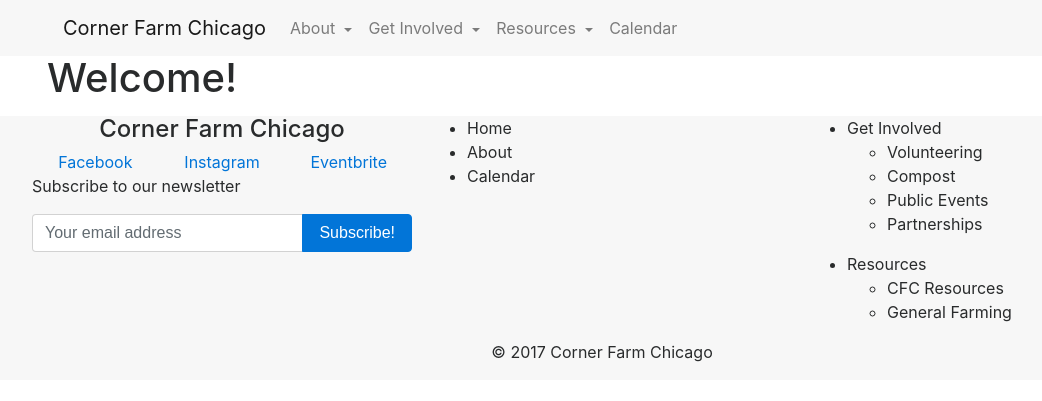
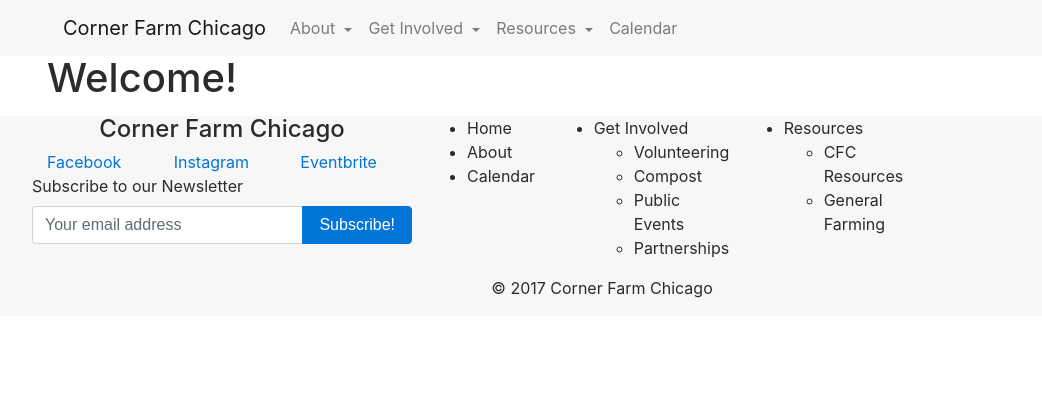
Before and after one commit to cgreim/farm-site, a Jekyll site: the page built from index.md, in a window 1280 px wide. Shown: the top 401 px of the page, without its empty margins (38-1080 px from the left). Built offline with Jekyll 4.4.1, drawn with Linux system fonts in a browser that asks for light colours; nearby versions of some CDN libraries.

Commit message:
re-arranges footer and adds breakpoints for medium and small displays

```diff
--- a/_includes/footer.html
+++ b/_includes/footer.html
@@ -2,39 +2,39 @@
   <div class="container">
     <div class="row">
       <!-- <div class="col my-3 text-center"> -->
-      <div class="col-4 text-center">
-      	<h4>Corner Farm Chicago</h4>
+      <div class="col-lg-4">
+      	<h4 class="text-center">Corner Farm Chicago</h4>
       	<div class="row">
-      		<div class="col text-center">
+      		<div class="col">
       			<a href="https://www.facebook.com/AltgeldSawyerCornerFarm/">Facebook</a>
       		</div>
-      		<div class="col text-center">
+      		<div class="col">
       			<a href="https://www.instagram.com/cornerfarmchicago/">Instagram</a>
       		</div>
-      		<div class="col text-center">
+      		<div class="col">
       			<a href="http://eventbrite.com">Eventbrite</a>
       		</div>
       	</div>
       	<div class="row">
-      	<p>Subscribe to our newsletter</p>
+      		<label for="newsletterEmail">Subscribe to our Newsletter</label>
       		<div class="input-group">
-      			<input type="text" class="form-control" placeholder="Your email address">
+      			<input type="email" class="form-control" id="newsletterEmail" placeholder="Your email address">
       			<span class="input-group-btn">
-    				<button class="btn btn-primary" type="button">Subscribe!</button>
+    				<button class="btn btn-primary" type="submit">Subscribe!</button>
       			</span>
     		</div>
       	</div>
       </div>
-      <div class="col-8">
+      <div class="col-lg-8">
       	<div class="row">
-	      <div class="col">
+	      <div class="col-md-2">
 	      	<ul>
 	      		<li>Home</li>
 	      		<li>About</li>
 	      		<li>Calendar</li>
 	  		</ul>
 	      </div>
-	      <div class="col">
+	      <div class="col-md-3">
 	      	<ul>
 	      		<li>Get Involved
 	      			<ul>
@@ -45,7 +45,9 @@
 	      			</ul>
 	      		</li>
 	  		</ul>
-	  		<ul>
+	      </div>
+	      <div class="col-md-3">
+	      	<ul>
 	      		<li>Resources
 	      			<ul>
 	      				<li>CFC Resources</li>
@@ -53,7 +55,7 @@
 	      			</ul>
 	      		</li>
 	  		</ul>
-	      </div>
+  		</div>
       </div>
     </div>
     </div>
```
